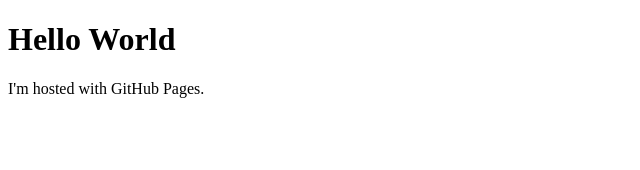
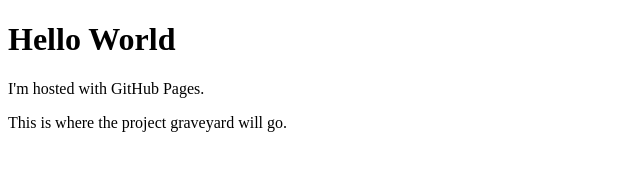
Before and after one commit to bfitzpat/bfitzpat.github.io, a plain HTML site: page index.html in a window 1280 px wide. Shown: the whole page, without its empty margins (0-640 px from the left). Drawn offline with Linux system fonts and the light colour scheme.

Commit message:
Updating index and adding gh-pages branch
Signed-off-by: Brian Fitzpatrick <bfitzpat@redhat.com>

```diff
--- a/index.html
+++ b/index.html
@@ -3,4 +3,5 @@
 <body>
 <h1>Hello World</h1>
 <p>I'm hosted with GitHub Pages.</p>
+<p>This is where the project graveyard will go.</p>
 </body>
```
